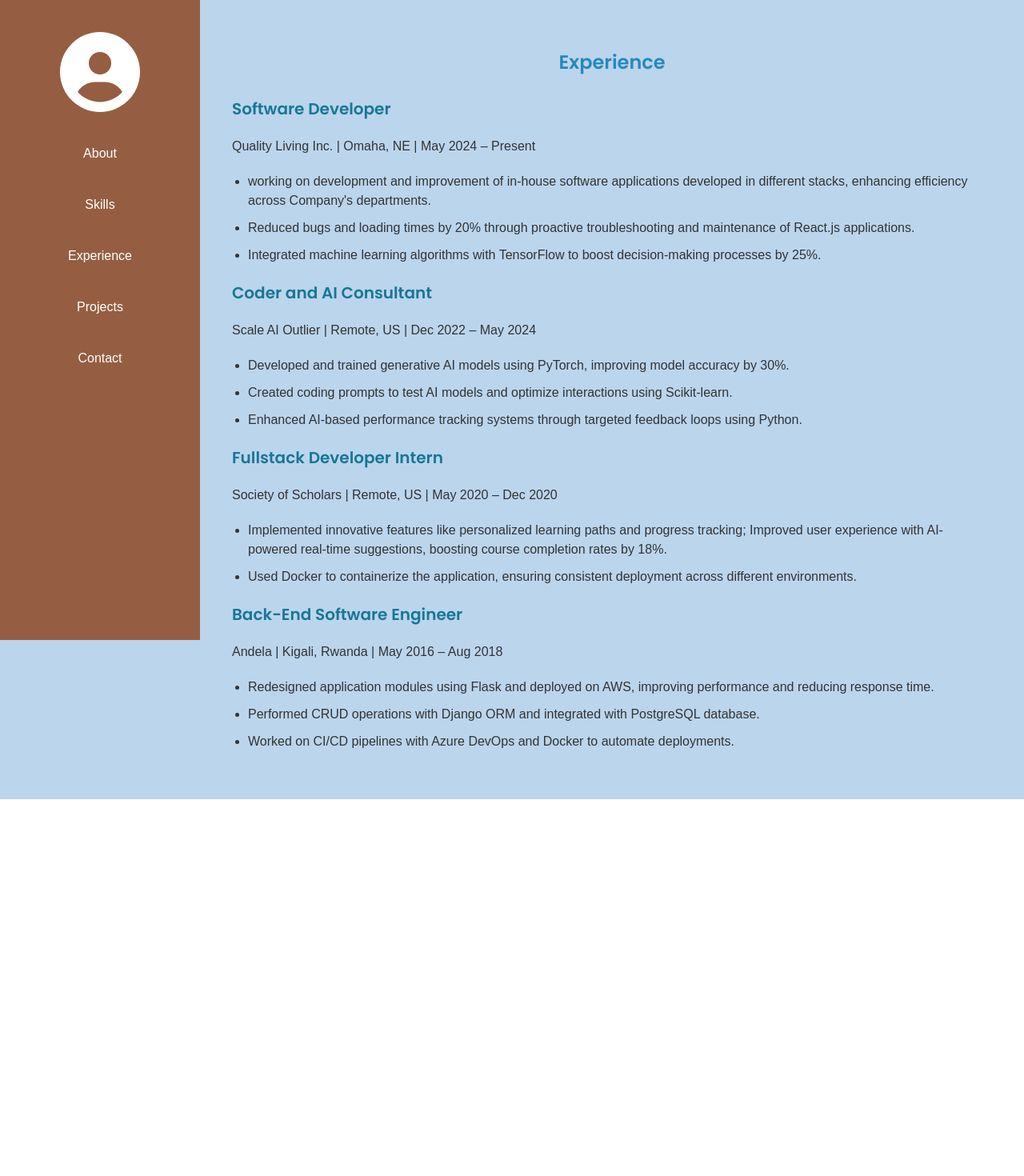
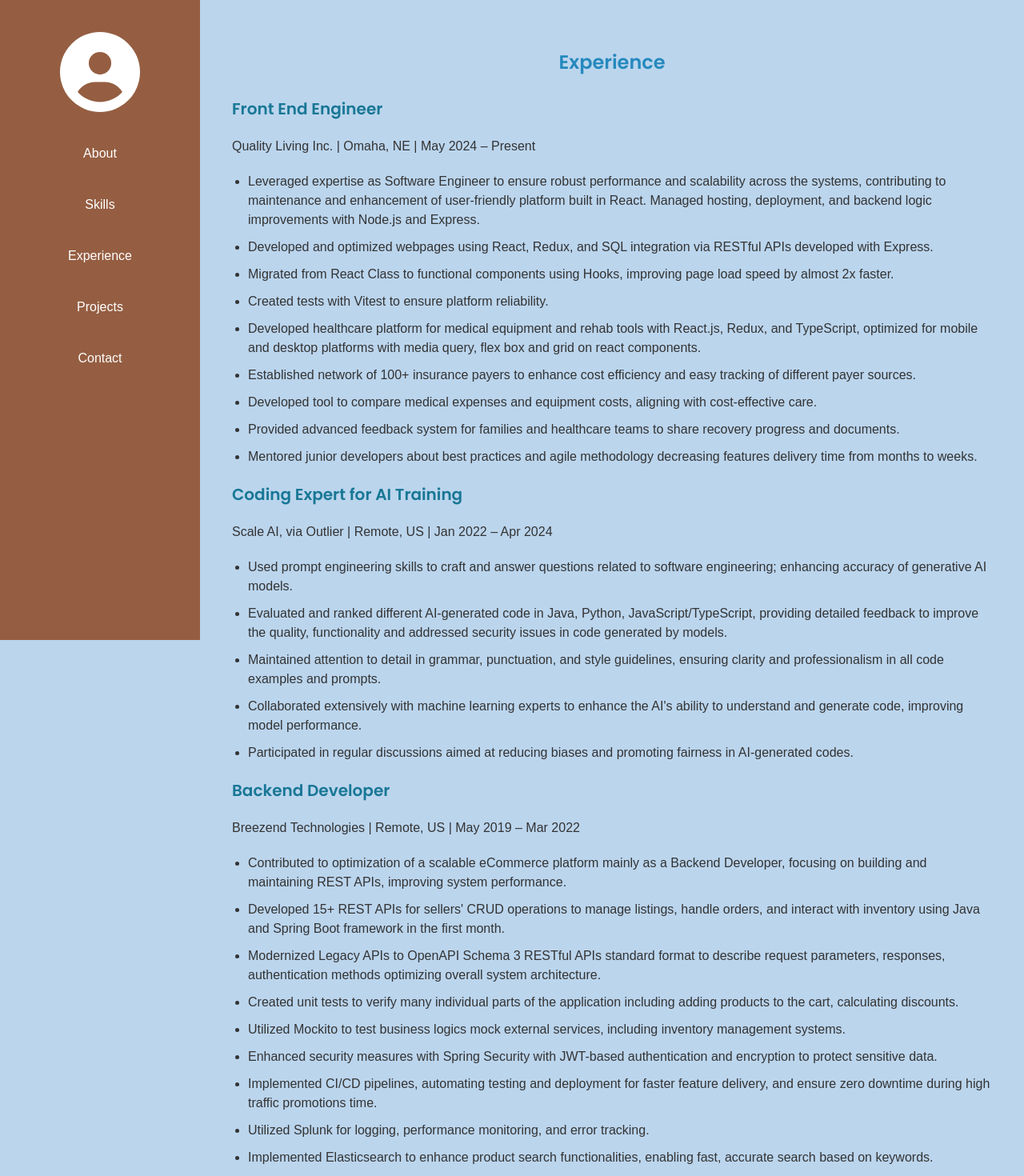
Before and after one commit to Patrick-250/portfolio, a React (Vite) app: page /experience in a window 1280 px wide. Shown: the top 1470 px of the page at 80% size. Before the commit the page ends 999 px from the top, so only its background shows below. Built offline with nearby package versions, Linux system fonts and the light colour scheme.

Commit message:
update portfolio

```diff
--- a/src/Components/About/About.jsx
+++ b/src/Components/About/About.jsx
@@ -5,16 +5,10 @@
   <section>
     <h2>About Me</h2>
     <p>
-      I am a versatile Software Engineer with expertise in JavaScript, React.js,
-      Node.js, and Python. I have a strong background in developing scalable web
-      applications and integrating machine learning algorithms using TensorFlow
-      and PyTorch. My experience includes working with various databases like
-      MySQL, PostgreSQL, and MongoDB, as well as deploying applications using
-      Docker and AWS. I hold a Bachelor's degree in Integrated Science from the
-      University of Nebraska-lincoln;UNL and am currently pursuing my Master's
-      degree in computer science at Arizona State University;ASU. I am
-      passionate about leveraging technology to solve complex problems and
-      enhance user experiences.
+      Software Engineer with 5+ years of experience in full-stack development,
+      specializing in React, Node.js, Python, and Java. Experience in optimizing
+      applications performance, working with teams, and delivering scalable,
+      user-friendly solutions.
     </p>
   </section>
 );
--- a/src/Components/Experience/Experience.jsx
+++ b/src/Components/Experience/Experience.jsx
@@ -5,39 +5,120 @@
   <section>
     <h2>Experience</h2>
     <div className="experience-item">
-      <h3>Software Developer</h3>
+      <h3>Front End Engineer</h3>
       <p>Quality Living Inc. | Omaha, NE | May 2024 – Present</p>
       <ul>
         <li>
-          working on development and improvement of in-house software
-          applications developed in different stacks, enhancing efficiency
-          across Company's departments.
+          Leveraged expertise as Software Engineer to ensure robust performance
+          and scalability across the systems, contributing to maintenance and
+          enhancement of user-friendly platform built in React. Managed hosting,
+          deployment, and backend logic improvements with Node.js and Express.
         </li>
         <li>
-          Reduced bugs and loading times by 20% through proactive
-          troubleshooting and maintenance of React.js applications.
+          Developed and optimized webpages using React, Redux, and SQL
+          integration via RESTful APIs developed with Express.
         </li>
         <li>
-          Integrated machine learning algorithms with TensorFlow to boost
-          decision-making processes by 25%.
+          Migrated from React Class to functional components using Hooks,
+          improving page load speed by almost 2x faster.
+        </li>
+        <li>Created tests with Vitest to ensure platform reliability.</li>
+        <li>
+          Developed healthcare platform for medical equipment and rehab tools
+          with React.js, Redux, and TypeScript, optimized for mobile and desktop
+          platforms with media query, flex box and grid on react components.
+        </li>
+        <li>
+          Established network of 100+ insurance payers to enhance cost
+          efficiency and easy tracking of different payer sources.
+        </li>
+        <li>
+          Developed tool to compare medical expenses and equipment costs,
+          aligning with cost-effective care.
+        </li>
+        <li>
+          Provided advanced feedback system for families and healthcare teams to
+          share recovery progress and documents.
+        </li>
+        <li>
+          Mentored junior developers about best practices and agile methodology
+          decreasing features delivery time from months to weeks.
         </li>
       </ul>
     </div>
     <div className="experience-item">
-      <h3>Coder and AI Consultant</h3>
-      <p>Scale AI Outlier | Remote, US | Dec 2022 – May 2024</p>
+      <h3>Coding Expert for AI Training</h3>
+      <p>Scale AI, via Outlier | Remote, US | Jan 2022 – Apr 2024</p>
       <ul>
         <li>
-          Developed and trained generative AI models using PyTorch, improving
-          model accuracy by 30%.
+          Used prompt engineering skills to craft and answer questions related
+          to software engineering; enhancing accuracy of generative AI models.
         </li>
         <li>
-          Created coding prompts to test AI models and optimize interactions
-          using Scikit-learn.
+          Evaluated and ranked different AI-generated code in Java, Python,
+          JavaScript/TypeScript, providing detailed feedback to improve the
+          quality, functionality and addressed security issues in code generated
+          by models.
         </li>
         <li>
-          Enhanced AI-based performance tracking systems through targeted
-          feedback loops using Python.
+          Maintained attention to detail in grammar, punctuation, and style
+          guidelines, ensuring clarity and professionalism in all code examples
+          and prompts.
+        </li>
+        <li>
+          Collaborated extensively with machine learning experts to enhance the
+          AI's ability to understand and generate code, improving model
+          performance.
+        </li>
+        <li>
+          Participated in regular discussions aimed at reducing biases and
+          promoting fairness in AI-generated codes.
+        </li>
+      </ul>
+    </div>
+    <div className="experience-item">
+      <h3>Backend Developer</h3>
+      <p>Breezend Technologies | Remote, US | May 2019 – Mar 2022</p>
+      <ul>
+        <li>
+          Contributed to optimization of a scalable eCommerce platform mainly as
+          a Backend Developer, focusing on building and maintaining REST APIs,
+          improving system performance.
+        </li>
+        <li>
+          Developed 15+ REST APIs for sellers' CRUD operations to manage
+          listings, handle orders, and interact with inventory using Java and
+          Spring Boot framework in the first month.
+        </li>
+        <li>
+          Modernized Legacy APIs to OpenAPI Schema 3 RESTful APIs standard
+          format to describe request parameters, responses, authentication
+          methods optimizing overall system architecture.
+        </li>
+        <li>
+          Created unit tests to verify many individual parts of the application
+          including adding products to the cart, calculating discounts.
+        </li>
+        <li>
+          Utilized Mockito to test business logics mock external services,
+          including inventory management systems.
+        </li>
+        <li>
+          Enhanced security measures with Spring Security with JWT-based
+          authentication and encryption to protect sensitive data.
+        </li>
+        <li>
+          Implemented CI/CD pipelines, automating testing and deployment for
+          faster feature delivery, and ensure zero downtime during high traffic
+          promotions time.
+        </li>
+        <li>
+          Utilized Splunk for logging, performance monitoring, and error
+          tracking.
+        </li>
+        <li>
+          Implemented Elasticsearch to enhance product search functionalities,
+          enabling fast, accurate search based on keywords.
         </li>
       </ul>
     </div>
--- a/src/Components/Skills/Skills.jsx
+++ b/src/Components/Skills/Skills.jsx
@@ -41,42 +41,6 @@
       <h3>Programming Languages and Tools</h3>
       <ul className="skills-list">
         <li>
-          <FaJs className="devicon" title="JavaScript" />
-          <span>JavaScript</span>
-        </li>
-        <li>
-          <FaReact className="devicon" title="React.js" />
-          <span>React.js</span>
-        </li>
-        <li>
-          <SiRedux className="devicon" title="Redux" />
-          <span>Redux</span>
-        </li>
-        <li>
-          <SiNextdotjs className="devicon" title="Next.js" />
-          <span>Next.js</span>
-        </li>
-        <li>
-          <SiTypescript className="devicon" title="TypeScript" />
-          <span>TypeScript</span>
-        </li>
-        <li>
-          <SiHtml5 className="devicon" title="HTML5" />
-          <span>HTML5</span>
-        </li>
-        <li>
-          <SiCss3 className="devicon" title="CSS3" />
-          <span>CSS3</span>
-        </li>
-        <li>
-          <FaNodeJs className="devicon" title="Node.js" />
-          <span>Node.js</span>
-        </li>
-        <li>
-          <SiSpring className="devicon" title="Spring" />
-          <span>Spring</span>
-        </li>
-        <li>
           <FaJava className="devicon" title="Java" />
           <span>Java</span>
         </li>
@@ -85,18 +49,45 @@
           <span>Python</span>
         </li>
         <li>
+          <FaJs className="devicon" title="JavaScript" />
+          <span>JavaScript</span>
+        </li>
+        <li>
+          <SiSpring className="devicon" title="Spring Boot" />
+          <span>Spring Boot</span>
+        </li>
+        <li>
+          <FaReact className="devicon" title="React" />
+          <span>React</span>
+        </li>
+        <li>
+          <FaNodeJs className="devicon" title="Node.js" />
+          <span>Node.js</span>
+        </li>
+        <li>
           <SiDjango className="devicon" title="Django" />
           <span>Django</span>
         </li>
         <li>
-          <SiFlask className="devicon" title="Flask" />
-          <span>Flask</span>
+          <SiRedux className="devicon" title="Redux" />
+          <span>Redux</span>
         </li>
-      </ul>
-    </div>
-    <div className="skills-category">
-      <h3>Databases</h3>
-      <ul className="skills-list">
+        <li>
+          <FaGit className="devicon" title="Git" />
+          <span>Git</span>
+        </li>
+        <li>
+          <SiNextdotjs className="devicon" title="Next.js" />
+          <span>Next.js</span>
+        </li>
+        <li>
+          <SiHtml5 className="devicon" title="HTML" />
+          <span>HTML</span>
+        </li>
+        <li>
+          <SiCss3 className="devicon" title="CSS" />
+          <span>CSS</span>
+        </li>
         <li>
           <SiMysql className="devicon" title="MySQL" />
           <span>MySQL</span>
@@ -106,6 +97,30 @@
           <span>PostgreSQL</span>
         </li>
         <li>
+          <SiMicrosoftazure className="devicon" title="Azure DevOps" />
+          <span>Azure DevOps</span>
+        </li>
+        <li>
+          <SiJenkins className="devicon" title="CI/CD" />
+          <span>CI/CD</span>
+        </li>
+        <li>
+          <FaDocker className="devicon" title="Docker" />
+          <span>Docker</span>
+        </li>
+        <li>
+          <FaAws className="devicon" title="AWS" />
+          <span>AWS</span>
+        </li>
+        <li>
+          <SiGooglecloud className="devicon" title="GCP" />
+          <span>GCP</span>
+        </li>
+        <li>
+          <SiKubernetes className="devicon" title="Kubernetes" />
+          <span>Kubernetes</span>
+        </li>
+        <li>
           <SiMongodb className="devicon" title="MongoDB" />
           <span>MongoDB</span>
         </li>
@@ -113,44 +128,6 @@
           <SiSqlite className="devicon" title="SQLite" />
           <span>SQLite</span>
         </li>
-      </ul>
-    </div>
-    <div className="skills-category">
-      <h3>DevOps</h3>
-      <ul className="skills-list">
-        <li>
-          <FaGit className="devicon" title="Git" />
-          <span>Git</span>
-        </li>
-        <li>
-          <FaDocker className="devicon" title="Docker" />
-          <span>Docker</span>
-        </li>
-        <li>
-          <SiKubernetes className="devicon" title="Kubernetes" />
-          <span>Kubernetes</span>
-        </li>
-        <li>
-          <SiJenkins className="devicon" title="CI/CD" />
-          <span>CI/CD</span>
-        </li>
-        <li>
-          <FaAws className="devicon" title="AWS" />
-          <span>AWS</span>
-        </li>
-        <li>
-          <SiMicrosoftazure className="devicon" title="Azure" />
-          <span>Azure</span>
-        </li>
-        <li>
-          <SiGooglecloud className="devicon" title="GCP" />
-          <span>GCP</span>
-        </li>
-      </ul>
-    </div>
-    <div className="skills-category">
-      <h3>AI and Machine Learning</h3>
-      <ul className="skills-list">
         <li>
           <SiTensorflow className="devicon" title="TensorFlow" />
           <span>TensorFlow</span>
@@ -171,6 +148,10 @@
           <SiNumpy className="devicon" title="NumPy" />
           <span>NumPy</span>
         </li>
+        <li>
+          <SiFlask className="devicon" title="Flask" />
+          <span>Flask</span>
+        </li>
       </ul>
     </div>
   </section>
```
Also changed, not shown: 1 other file (tests, documents, lock files or other folders).
